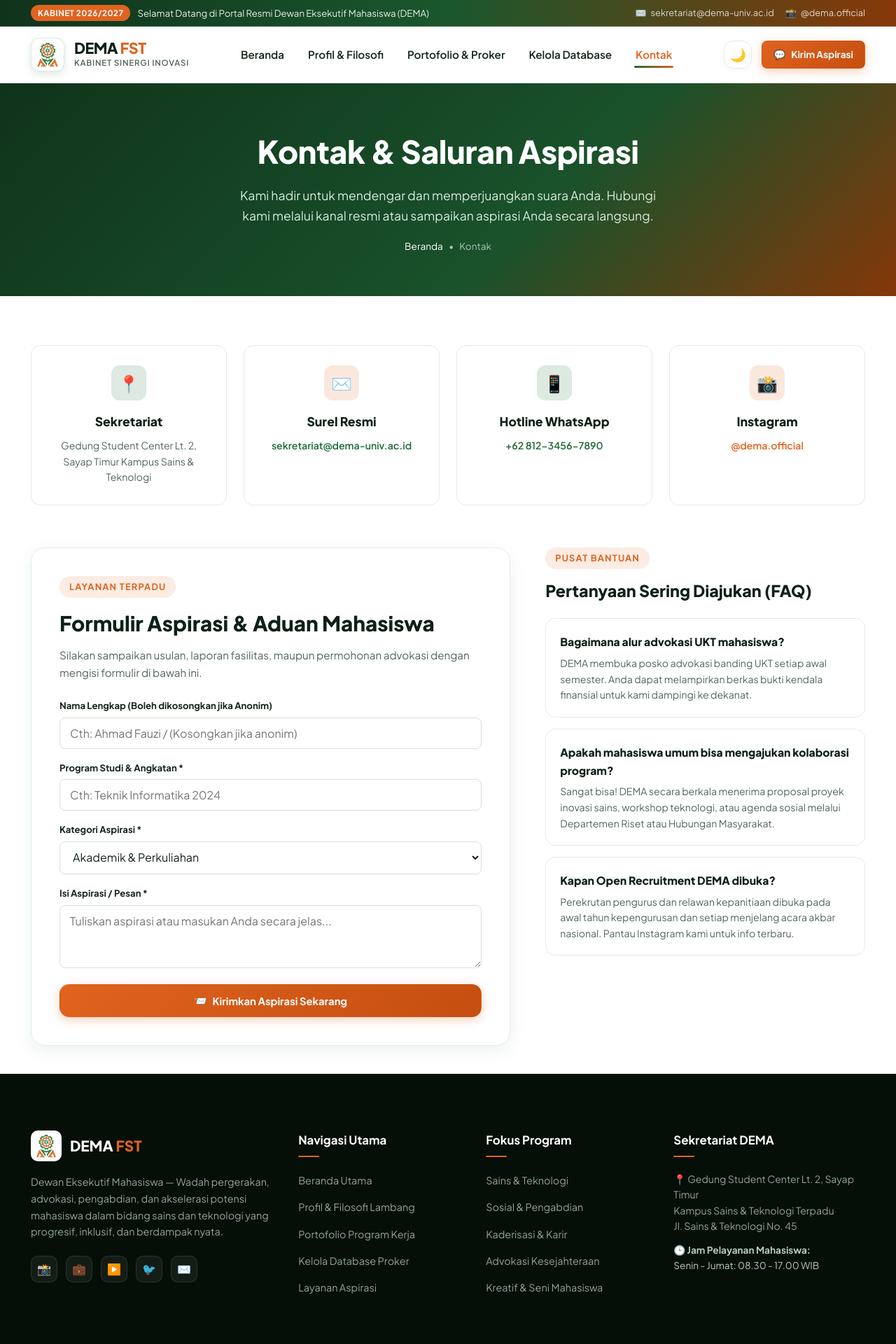
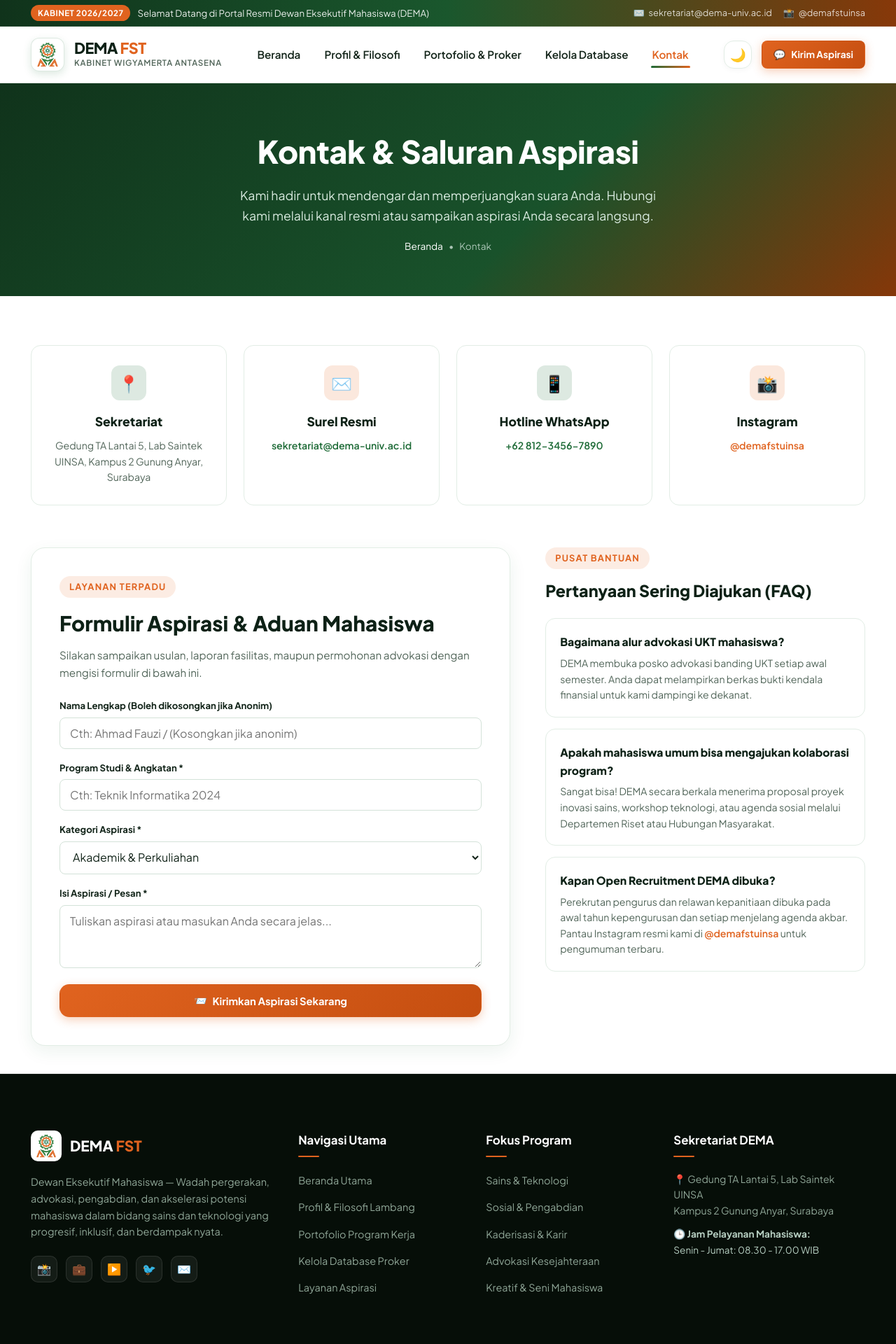
Before and after one commit to umararahman17-ops/dema-web, a Next.js app: page /kontak in a window 1280 px wide. Shown: the top 1920 px of the page at 70% size. Built offline with nearby package versions, Linux system fonts and the light colour scheme.

Commit message:
Update nama kabinet Wigyamerta Antasena, beranda simpel tanpa bagian bergerak & inklusif, update IG @demafstuinsa dan alamat sekretariat UINSA

```diff
--- a/app/kontak/page.js
+++ b/app/kontak/page.js
@@ -28,7 +28,7 @@ export default function KontakPage() {
             <div style={{ background: 'var(--bg-card)', border: '1px solid var(--border-color)', borderRadius: 'var(--radius-md)', padding: '28px', textAlign: 'center' }}>
               <div style={{ width: '50px', height: '50px', background: 'rgba(30,107,55,0.15)', color: 'var(--primary-green)', borderRadius: '12px', display: 'flex', alignItems: 'center', justifyContent: 'center', fontSize: '1.5rem', margin: '0 auto 16px' }}>📍</div>
               <h4 style={{ fontSize: '1.1rem', fontWeight: 800, color: 'var(--text-heading)', marginBottom: '8px' }}>Sekretariat</h4>
-              <p style={{ fontSize: '0.88rem', color: 'var(--text-muted)', lineHeight: 1.6 }}>Gedung Student Center Lt. 2, Sayap Timur Kampus Sains &amp; Teknologi</p>
+              <p style={{ fontSize: '0.88rem', color: 'var(--text-muted)', lineHeight: 1.6 }}>Gedung TA Lantai 5, Lab Saintek UINSA, Kampus 2 Gunung Anyar, Surabaya</p>
             </div>
 
             {/* Card 2 */}
@@ -54,7 +54,7 @@ export default function KontakPage() {
               <div style={{ width: '50px', height: '50px', background: 'rgba(224,99,31,0.15)', color: 'var(--accent-orange)', borderRadius: '12px', display: 'flex', alignItems: 'center', justifyContent: 'center', fontSize: '1.5rem', margin: '0 auto 16px' }}>📸</div>
               <h4 style={{ fontSize: '1.1rem', fontWeight: 800, color: 'var(--text-heading)', marginBottom: '8px' }}>Instagram</h4>
               <p style={{ fontSize: '0.88rem', color: 'var(--text-muted)', lineHeight: 1.6 }}>
-                <a href="https://instagram.com" target="_blank" rel="noopener noreferrer" style={{ color: 'var(--accent-orange)', fontWeight: 600 }}>@dema.official</a>
+                <a href="https://www.instagram.com/demafstuinsa/" target="_blank" rel="noopener noreferrer" style={{ color: 'var(--accent-orange)', fontWeight: 600 }}>@demafstuinsa</a>
               </p>
             </div>
           </div>
@@ -87,7 +87,7 @@ export default function KontakPage() {
 
                 <div style={{ background: 'var(--bg-card)', border: '1px solid var(--border-color)', borderRadius: 'var(--radius-md)', padding: '20px' }}>
                   <h4 style={{ fontSize: '0.98rem', fontWeight: 800, color: 'var(--text-heading)', marginBottom: '6px' }}>Kapan Open Recruitment DEMA dibuka?</h4>
-                  <p style={{ fontSize: '0.88rem', color: 'var(--text-muted)', lineHeight: 1.6 }}>Perekrutan pengurus dan relawan kepanitiaan dibuka pada awal tahun kepengurusan dan setiap menjelang acara akbar nasional. Pantau Instagram kami untuk info terbaru.</p>
+                  <p style={{ fontSize: '0.88rem', color: 'var(--text-muted)', lineHeight: 1.6 }}>Perekrutan pengurus dan relawan kepanitiaan dibuka pada awal tahun kepengurusan dan setiap menjelang agenda akbar. Pantau Instagram resmi kami di <a href="https://www.instagram.com/demafstuinsa/" target="_blank" rel="noopener noreferrer" style={{ color: 'var(--accent-orange)', fontWeight: 600 }}>@demafstuinsa</a> untuk pengumuman terbaru.</p>
                 </div>
               </div>
             </div>
--- a/app/layout.js
+++ b/app/layout.js
@@ -4,15 +4,15 @@ import Footer from '@/components/Footer';
 
 export const metadata = {
   metadataBase: new URL('http://localhost:3000'),
-  title: 'DEMA | Dewan Eksekutif Mahasiswa - Kabinet Sinergi Inovasi',
-  description: 'Portal Resmi Dewan Eksekutif Mahasiswa (DEMA). Menghadirkan profil kabinet, filosofi lambang, portofolio program kerja inovatif, serta layanan aspirasi terpadu berbasis Next.js.',
+  title: 'DEMA | Dewan Eksekutif Mahasiswa - Kabinet Wigyamerta Antasena',
+  description: 'Portal Resmi Dewan Eksekutif Mahasiswa (DEMA) Fakultas Sains dan Teknologi UIN Sunan Ampel Surabaya - Kabinet Wigyamerta Antasena. Menghadirkan profil kabinet, filosofi lambang, portofolio program kerja inovatif, serta layanan aspirasi terpadu berbasis Next.js.',
   icons: {
     icon: '/logo.png',
     apple: '/logo.png',
   },
   openGraph: {
-    title: 'DEMA | Dewan Eksekutif Mahasiswa',
-    description: 'Wadah pergerakan, riset teknologi, dan aspirasi mahasiswa.',
+    title: 'DEMA | Dewan Eksekutif Mahasiswa - Kabinet Wigyamerta Antasena',
+    description: 'Wadah pergerakan, riset sains teknologi, dan aspirasi mahasiswa FST UINSA.',
     images: ['/logo.png'],
   },
 };
--- a/app/profil/page.js
+++ b/app/profil/page.js
@@ -2,8 +2,8 @@ import Link from 'next/link';
 import { logoPhilosophy } from '@/lib/data';
 
 export const metadata = {
-  title: 'Profil & Filosofi Lambang | DEMA Kabinet Sinergi Inovasi',
-  description: 'Pelajari sejarah, visi misi, serta filosofi lambang atom dan roda bergerigi DEMA.',
+  title: 'Profil & Filosofi Lambang | DEMA Kabinet Wigyamerta Antasena',
+  description: 'Pelajari sejarah, visi misi, serta filosofi lambang atom dan roda bergerigi DEMA Fakultas Sains dan Teknologi UINSA.',
 };
 
 export default function ProfilPage() {
@@ -40,7 +40,7 @@ export default function ProfilPage() {
                 <div style={{ fontSize: '2rem' }}>🎯</div>
                 <div>
                   <div style={{ fontSize: '0.75rem', textTransform: 'uppercase', fontWeight: 700, color: 'var(--accent-orange)', letterSpacing: '1px' }}>Komitmen Utama</div>
-                  <h3 style={{ fontSize: '1.35rem', fontWeight: 800, color: 'var(--text-heading)' }}>Visi Kabinet Sinergi Inovasi</h3>
+                  <h3 style={{ fontSize: '1.35rem', fontWeight: 800, color: 'var(--text-heading)' }}>Visi Kabinet Wigyamerta Antasena</h3>
                 </div>
               </div>
               <p style={{ fontSize: '1.05rem', fontStyle: 'italic', color: 'var(--primary-green-light)', lineHeight: 1.7, marginBottom: '24px' }}>
--- a/components/Footer.js
+++ b/components/Footer.js
@@ -15,7 +15,7 @@ export default function Footer() {
               Dewan Eksekutif Mahasiswa — Wadah pergerakan, advokasi, pengabdian, dan akselerasi potensi mahasiswa dalam bidang sains dan teknologi yang progresif, inklusif, dan berdampak nyata.
             </p>
             <div className="footer-social-links">
-              <a href="https://instagram.com" target="_blank" rel="noopener noreferrer" className="footer-social-link" title="Instagram">📸</a>
+              <a href="https://www.instagram.com/demafstuinsa/" target="_blank" rel="noopener noreferrer" className="footer-social-link" title="Instagram @demafstuinsa">📸</a>
               <a href="https://linkedin.com" target="_blank" rel="noopener noreferrer" className="footer-social-link" title="LinkedIn">💼</a>
               <a href="https://youtube.com" target="_blank" rel="noopener noreferrer" className="footer-social-link" title="YouTube">▶️</a>
               <a href="https://twitter.com" target="_blank" rel="noopener noreferrer" className="footer-social-link" title="Twitter/X">🐦</a>
@@ -51,9 +51,8 @@ export default function Footer() {
           <div>
             <h4 className="footer-heading">Sekretariat DEMA</h4>
             <p style={{ fontSize: '0.88rem', lineHeight: '1.6', color: '#8fa697', marginBottom: '12px' }}>
-              📍 Gedung Student Center Lt. 2, Sayap Timur<br />
-              Kampus Sains &amp; Teknologi Terpadu<br />
-              Jl. Sains &amp; Teknologi No. 45
+              📍 Gedung TA Lantai 5, Lab Saintek UINSA<br />
+              Kampus 2 Gunung Anyar, Surabaya
             </p>
             <p style={{ fontSize: '0.85rem', color: '#b6cec1' }}>
               🕒 <strong>Jam Pelayanan Mahasiswa:</strong><br />
@@ -68,7 +67,7 @@ export default function Footer() {
             &copy; {new Date().getFullYear()} <strong>Dewan Eksekutif Mahasiswa (DEMA)</strong>. Seluruh Hak Cipta Dilindungi.
           </div>
           <div>
-            Dikembangkan dengan <strong>Next.js (React)</strong> • Sinergi &amp; Inovasi Sains Teknologi
+            Dikembangkan dengan <strong>Next.js (React)</strong> • Kabinet Wigyamerta Antasena
           </div>
         </div>
       </div>
--- a/components/Navbar.js
+++ b/components/Navbar.js
@@ -33,8 +33,8 @@ export default function Navbar() {
             <a href="mailto:sekretariat@dema-univ.ac.id">
               <span>✉️</span> sekretariat@dema-univ.ac.id
             </a>
-            <a href="https://instagram.com" target="_blank" rel="noopener noreferrer">
-              <span>📸</span> @dema.official
+            <a href="https://www.instagram.com/demafstuinsa/" target="_blank" rel="noopener noreferrer">
+              <span>📸</span> @demafstuinsa
             </a>
           </div>
         </div>
@@ -49,7 +49,7 @@ export default function Navbar() {
             </div>
             <div>
               <div className="brand-title">DEMA <span>FST</span></div>
-              <div className="brand-subtitle">Kabinet Sinergi Inovasi</div>
+              <div className="brand-subtitle">Kabinet Wigyamerta Antasena</div>
             </div>
           </Link>
 
```
Also changed, not shown: app/page.js (+6 -19 lines), lib/data.js.
